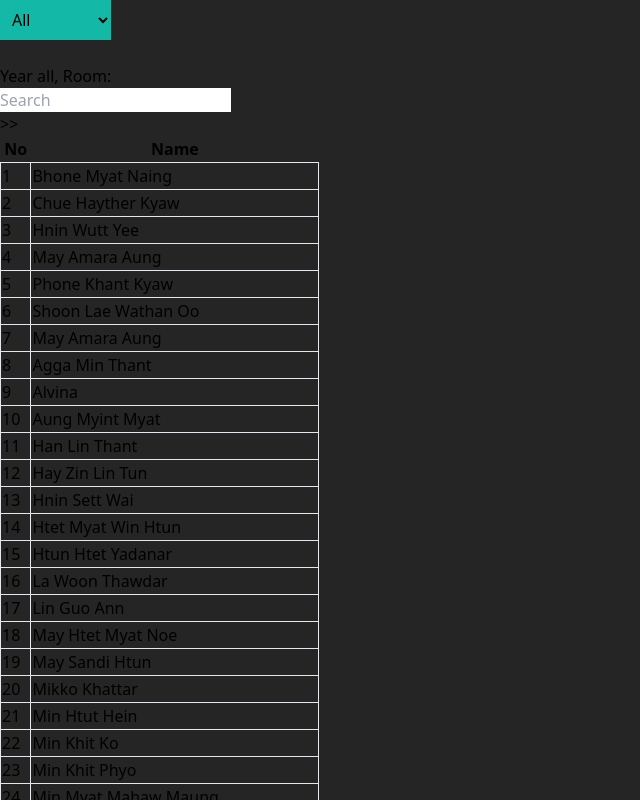
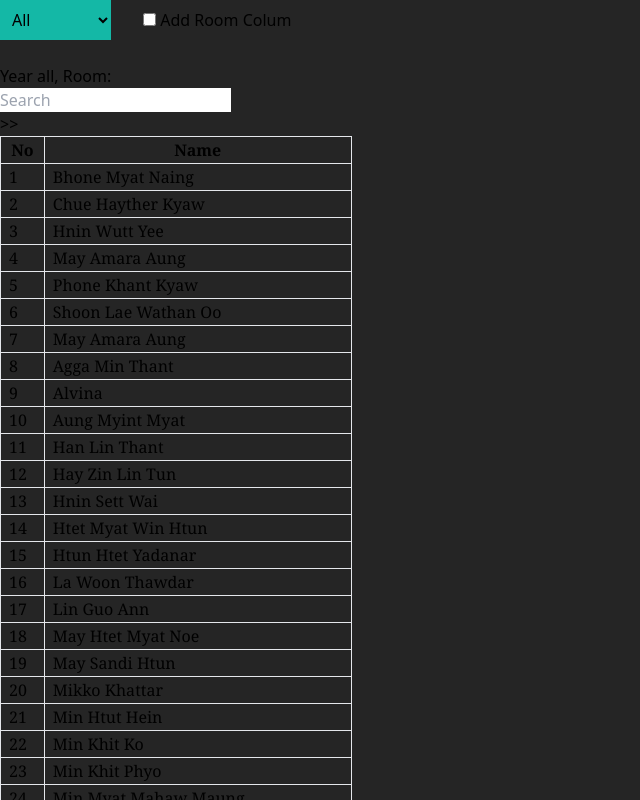
Before and after one commit to zsphinxyz/next01, a Next.js app: page /att in a window 1280 px wide. Shown: the top 800 px of the page, without its empty margins (0-640 px from the left). Built offline with nearby package versions, Linux system fonts and the light colour scheme.

Commit message:
add year(room) column

```diff
--- a/app/page.tsx
+++ b/app/page.tsx
@@ -2,7 +2,7 @@ import Link from 'next/link'
 
 export default function Home() {
   return (
-    <main className="flex min-h-screen flex-col items-center justify-center">
+    <main className="flex min-w-screen min-h-screen flex-col items-center justify-center">
      <p className='text-sm'>Home</p>
     <span className="text-4xl font-black text-gray-300">PAGE</span>
     <div className="flex flex-col">
--- a/pages/att/index.tsx
+++ b/pages/att/index.tsx
@@ -8,8 +8,9 @@ import { useEffect, useState } from 'react';
 export default function Att() {
 	const [year, setYear] = useState('all');
 	const [room, setRoom] = useState<number[]>([]);
-	const [r, setR] = useState('');
+	const [r, setR] = useState('1');
 	const [search, setSearch] = useState('')
+	const [yearcol, setYearcol] = useState(false)
 
 	let c = 0;
 
@@ -52,7 +53,11 @@ export default function Att() {
 			))
 		}
 	  </select>
-
+		<input 	type='checkbox'
+						checked={yearcol}
+						className="ml-8"
+						onChange={() => setYearcol(!yearcol)}
+		/> Add Room Colum
 		<br />
 		{
 			room.map(i => (
@@ -79,12 +84,17 @@ export default function Att() {
 		/>
 		<br />
 		&gt;&gt; {search}
-		<table>
+
+		<table className='font-serif'>
 
 		<thead>
 		 <tr>
-			<th>No</th>
-			<th>Name</th>
+			<th className="border">No</th>
+			<th className="border">Name</th>
+			{
+				yearcol &&
+				<th className="border px-2">Year (Room)</th>
+			}
 		</tr>
 		</thead>
 
@@ -104,8 +114,12 @@ export default function Att() {
 			c++;
 			return(
 		<tr key={i.id}>
-				<td className='border'>{c}</td>
-				<td className='border'> {i.name} </td>
+				<td className='border px-2'>{c}</td>
+				<td className='border px-2'> {i.name} </td>
+				{
+					yearcol &&
+					<td className='border px-2 min-w-fit'>{i.year} ({i.room})</td>
+				}
 		</tr>
 			)})
 
```
